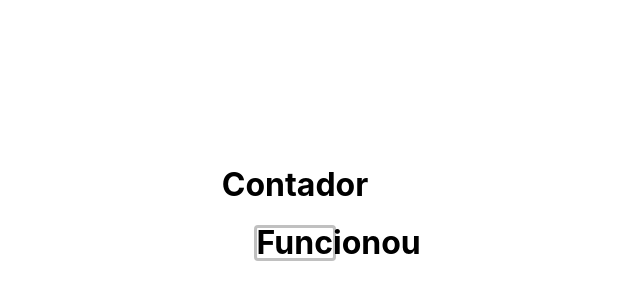
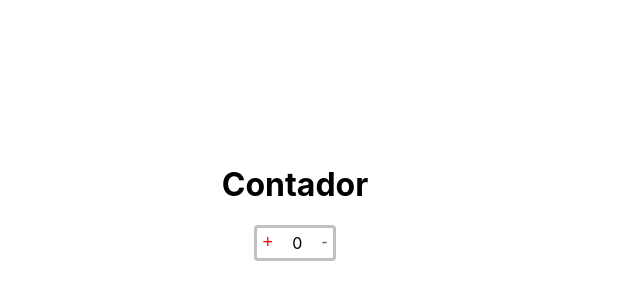
Before and after one commit to GilsonAlvesdeSouza/states-effects-react., a React (Create React App) app: page / in a window 1280 px wide. Shown: the part 198-498 px from the top of the page, without its empty margins (345-985 px from the left). Built offline with nearby package versions, Linux system fonts and the light colour scheme.

Commit message:
Finalizado o componente ifoos

```diff
--- a/src/Components/Ifoodcounter/index.jsx
+++ b/src/Components/Ifoodcounter/index.jsx
@@ -1,10 +1,31 @@
-import React from 'react'
-import { Wrapper } from './styled';
+import React, { useState } from 'react'
+import { ButtonMinusActive, ButtonMinusDesactive, ButtonPlusActive, Wrapper } from './styled';
 
 export const IfoodCounter = () => {
+    const [value, setValue] = useState(0);
+
+    const incremento = () => {
+        setValue(value + 1);
+    }
+
+    const decremento = () => {
+        if (value > 0) setValue(value - 1);
+    }
+
+    const AtivarDesativarMinus = (value) => {
+        if (value > 0) {
+            return <ButtonMinusActive onClick={decremento}> - </ButtonMinusActive>;
+        }
+        return <ButtonMinusDesactive> - </ButtonMinusDesactive>;
+    };
+
     return (
         <Wrapper>
-            <h1>Funcionou</h1>
+            <ButtonPlusActive onClick={incremento}>+</ButtonPlusActive>
+            <p>{value}</p>
+            {/* 2 formas de se fazer */}
+            {/* {value < 1 ? <ButtonMinusDesactive>-</ButtonMinusDesactive> : <ButtonMinusActive onClick={decremento}>-</ButtonMinusActive>} */}
+            {AtivarDesativarMinus(value)}
         </Wrapper>
     )
 }
```
